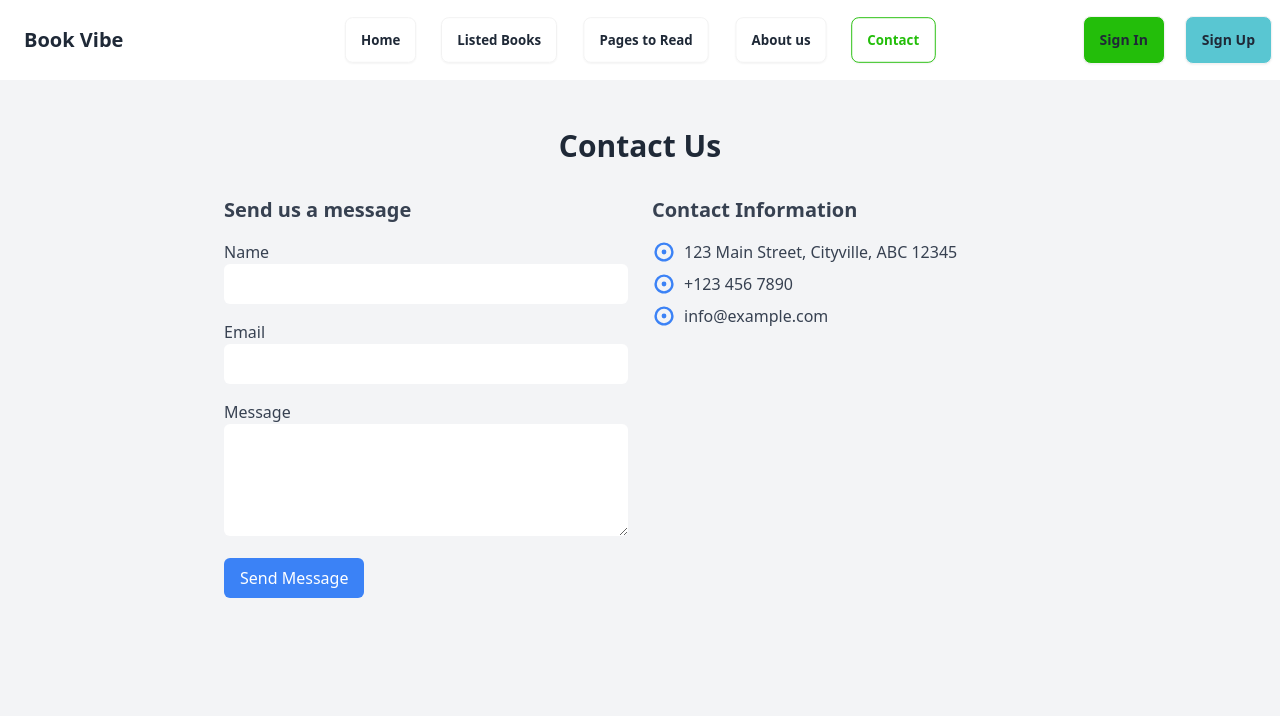
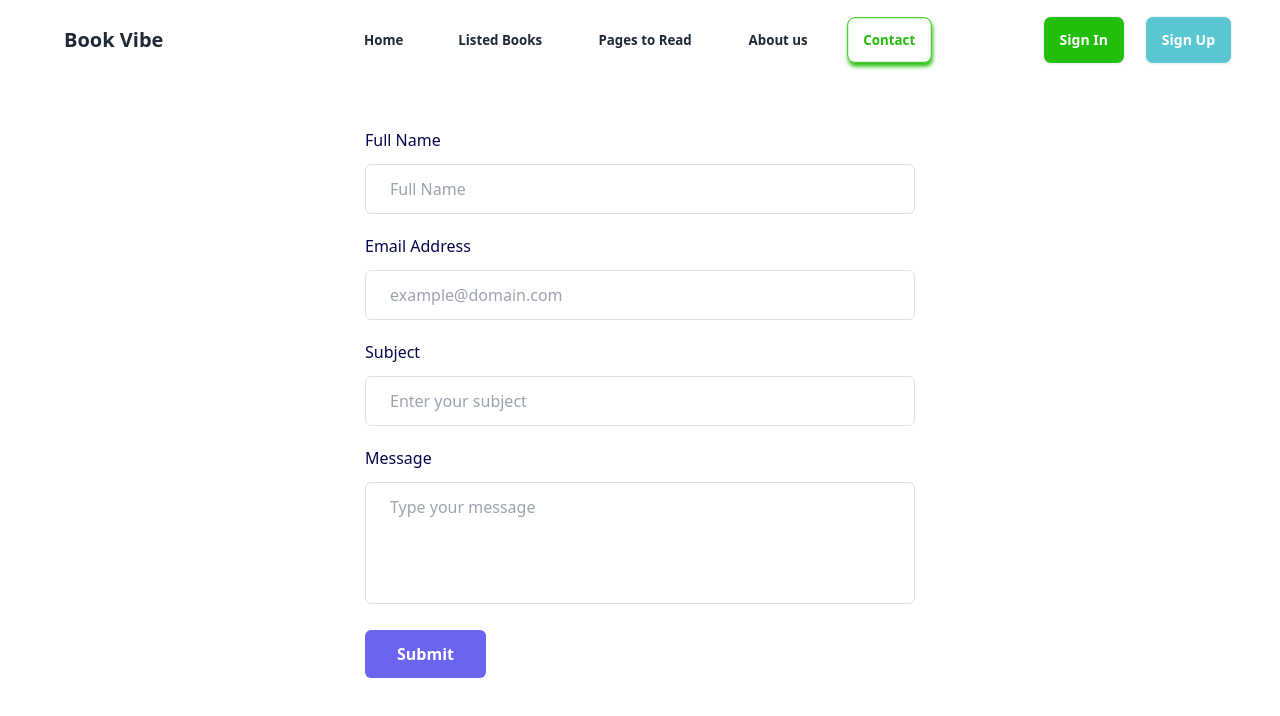
Before and after one commit to Tajbir23/assignment-8, a React (Vite) app: page /contact in a window 1280 px wide. Shown: the top 716 px of the page. Built offline with nearby package versions, Linux system fonts and the light colour scheme.

Commit message:
fix some design

```diff
--- a/package.json
+++ b/package.json
@@ -10,6 +10,7 @@
     "preview": "vite preview"
   },
   "dependencies": {
+    "@tailwindcss/forms": "^0.5.7",
     "react": "^18.2.0",
     "react-dom": "^18.2.0",
     "react-icons": "^5.0.1",
--- a/src/App.jsx
+++ b/src/App.jsx
@@ -3,10 +3,10 @@ import Navbar from "./components/Navbar";
 
 function App() {
   return (
-    <>
+    <div className="mx-10">
       <Navbar />
       <Outlet />
-    </>
+    </div>
   );
 }
 
--- a/src/components/Chart.jsx
+++ b/src/components/Chart.jsx
@@ -34,7 +34,7 @@ const Chart = () => {
 
       const colors = ['#0088FE', '#00C49F', '#FFBB28', '#FF8042', 'red', 'pink'];
   return (
-    <div className="overflow-auto">
+    <div className="overflow-auto flex items-center justify-center h-[calc(100vh-80px)]">
         {books ? <BarChart width={1500} height={500} data={books} margin={{top: 20, right: 30, left: 20, bottom: 5}}>
             <CartesianGrid strokeDasharray="3 3" />
             <XAxis dataKey="name" />
--- a/src/components/Navbar.jsx
+++ b/src/components/Navbar.jsx
@@ -48,25 +48,25 @@ const Navbar = () => {
         <div className="navbar-center hidden lg:flex">
           <ul className="menu menu-horizontal px-1 gap-5">
             <li>
-              <NavLink to='/' className='btn bg-transparent'>Home</NavLink>
+              <NavLink to='/' className='btn border-none shadow-none bg-transparent'>Home</NavLink>
             </li>
             <li>
-                <NavLink to='/listedbooks' className='btn bg-transparent'>Listed Books</NavLink>
+                <NavLink to='/listedbooks' className='btn border-none shadow-none bg-transparent'>Listed Books</NavLink>
             </li>
             <li>
-              <NavLink to='/pagetoread' className='btn bg-transparent'>Pages to Read</NavLink>
+              <NavLink to='/pagetoread' className='btn border-none shadow-none bg-transparent'>Pages to Read</NavLink>
             </li>
             <li>
-                <NavLink to='/about' className='btn bg-transparent'>About us</NavLink>
+                <NavLink to='/about' className='btn border-none shadow-none bg-transparent'>About us</NavLink>
             </li>
             <li>
-                <NavLink to='/contact' className='btn bg-transparent'> Contact</NavLink>
+                <NavLink to='/contact' className='btn border-none shadow-none bg-transparent'> Contact</NavLink>
             </li>
           </ul>
         </div>
         <div className="navbar-end gap-5">
-          <a className="btn bg-[#23BE0A] hover:bg-transparent">Sign In</a>
-          <a className="btn bg-[#59C6D2] hover:bg-transparent">Sign Up</a>
+          <a className="btn bg-[#23BE0A] hover:bg-transparent text-white hover:text-black">Sign In</a>
+          <a className="btn bg-[#59C6D2] hover:bg-transparent text-white hover:text-black">Sign Up</a>
         </div>
       </div>
   )
--- a/src/components/style.css
+++ b/src/components/style.css
@@ -2,4 +2,6 @@ li .active {
   border: 1px solid rgb(35, 190, 10);
   border-radius: 8px;
   color: #23BE0A;
+  box-shadow: 1px 4px 5px 0px #23BE0A;
+  transition-duration: 500ms;
 }
--- a/src/pages/About.jsx
+++ b/src/pages/About.jsx
@@ -1,6 +1,4 @@
 // AboutUsSection.js
-
-import React from 'react';
 
 const AboutUsSection = () => {
     return (
@@ -8,7 +6,7 @@ const AboutUsSection = () => {
             <div className="container mx-auto px-4">
                 <div className="flex flex-col lg:flex-row">
                     <div className="lg:w-1/2">
-                        <img src="https://static.toiimg.com/photo/105046079.cms" alt="Team" className="w-full rounded-lg shadow-lg" />
+                        <img src="https://static.toiimg.com/photo/105046079.cms" alt="Team" className="w-full sm:h-max rounded-lg shadow-lg" />
                     </div>
                     <div className="lg:w-1/2 lg:pl-12 mt-6 lg:mt-0">
                         <h2 className="text-4xl lg:text-5xl font-semibold text-gray-800 mb-6">Welcome to Our World</h2>
--- a/src/pages/Contact.jsx
+++ b/src/pages/Contact.jsx
@@ -2,55 +2,81 @@
 
 const Contact = () => {
   return (
-    <section className="bg-gray-100 h-screen py-12">
-      <div className="max-w-4xl mx-auto px-4 sm:px-6 lg:px-8">
-        <h2 className="text-3xl font-bold text-center text-gray-800 mb-8">Contact Us</h2>
-        <div className="grid grid-cols-1 md:grid-cols-2 gap-6">
-          <div>
-            <h3 className="text-xl font-semibold text-gray-700 mb-4">Send us a message</h3>
-            <form>
-              <div className="mb-4">
-                <label htmlFor="name" className="block text-gray-700">Name</label>
-                <input type="text" id="name" name="name" className="w-full border-gray-300 rounded-md px-4 py-2 focus:outline-none focus:border-blue-400" />
-              </div>
-              <div className="mb-4">
-                <label htmlFor="email" className="block text-gray-700">Email</label>
-                <input type="email" id="email" name="email" className="w-full border-gray-300 rounded-md px-4 py-2 focus:outline-none focus:border-blue-400" />
-              </div>
-              <div className="mb-4">
-                <label htmlFor="message" className="block text-gray-700">Message</label>
-                <textarea id="message" name="message" rows="4" className="w-full border-gray-300 rounded-md px-4 py-2 focus:outline-none focus:border-blue-400"></textarea>
-              </div>
-              <button type="submit" className="bg-blue-500 text-white py-2 px-4 rounded-md hover:bg-blue-600 transition duration-300">Send Message</button>
-            </form>
-          </div>
-          <div>
-            <h3 className="text-xl font-semibold text-gray-700 mb-4">Contact Information</h3>
-            <div className="flex items-center mb-2">
-              <svg xmlns="http://www.w3.org/2000/svg" className="h-6 w-6 mr-2 text-blue-500" viewBox="0 0 20 20" fill="currentColor">
-                <path fillRule="evenodd" d="M10 2a8 8 0 00-8 8c0 4.418 3.582 8 8 8s8-3.582 8-8a8 8 0 00-8-8zm0 14a6 6 0 110-12 6 6 0 010 12z" clipRule="evenodd" />
-                <path d="M10 8a2 2 0 100 4 2 2 0 000-4z" />
-              </svg>
-              <span className="text-gray-700">123 Main Street, Cityville, ABC 12345</span>
-            </div>
-            <div className="flex items-center mb-2">
-              <svg xmlns="http://www.w3.org/2000/svg" className="h-6 w-6 mr-2 text-blue-500" viewBox="0 0 20 20" fill="currentColor">
-                <path fillRule="evenodd" d="M10 2a8 8 0 00-8 8c0 4.418 3.582 8 8 8s8-3.582 8-8a8 8 0 00-8-8zm0 14a6 6 0 110-12 6 6 0 010 12z" clipRule="evenodd" />
-                <path d="M10 8a2 2 0 100 4 2 2 0 000-4z" />
-              </svg>
-              <span className="text-gray-700">+123 456 7890</span>
-            </div>
-            <div className="flex items-center">
-              <svg xmlns="http://www.w3.org/2000/svg" className="h-6 w-6 mr-2 text-blue-500" viewBox="0 0 20 20" fill="currentColor">
-                <path fillRule="evenodd" d="M10 2a8 8 0 00-8 8c0 4.418 3.582 8 8 8s8-3.582 8-8a8 8 0 00-8-8zm0 14a6 6 0 110-12 6 6 0 010 12z" clipRule="evenodd" />
-                <path d="M10 8a2 2 0 100 4 2 2 0 000-4z" />
-              </svg>
-              <span className="text-gray-700">info@example.com</span>
-            </div>
-          </div>
-        </div>
+
+<div className="flex items-center justify-center p-12">
+
+  <div className="mx-auto w-full max-w-[550px]">
+    <form action="https://formbold.com/s/FORM_ID" method="POST">
+      <div className="mb-5">
+        <label
+          for="name"
+          className="mb-3 block text-base font-medium text-[#07074D]"
+        >
+          Full Name
+        </label>
+        <input
+          type="text"
+          name="name"
+          id="name"
+          placeholder="Full Name"
+          className="w-full rounded-md border border-[#e0e0e0] bg-white py-3 px-6 text-base font-medium text-[#6B7280] outline-none focus:border-[#6A64F1] focus:shadow-md"
+        />
       </div>
-    </section>
+      <div className="mb-5">
+        <label
+          for="email"
+          className="mb-3 block text-base font-medium text-[#07074D]"
+        >
+          Email Address
+        </label>
+        <input
+          type="email"
+          name="email"
+          id="email"
+          placeholder="example@domain.com"
+          className="w-full rounded-md border border-[#e0e0e0] bg-white py-3 px-6 text-base font-medium text-[#6B7280] outline-none focus:border-[#6A64F1] focus:shadow-md"
+        />
+      </div>
+      <div class="mb-5">
+        <label
+          for="subject"
+          className="mb-3 block text-base font-medium text-[#07074D]"
+        >
+          Subject
+        </label>
+        <input
+          type="text"
+          name="subject"
+          id="subject"
+          placeholder="Enter your subject"
+          className="w-full rounded-md border border-[#e0e0e0] bg-white py-3 px-6 text-base font-medium text-[#6B7280] outline-none focus:border-[#6A64F1] focus:shadow-md"
+        />
+      </div>
+      <div className="mb-5">
+        <label
+          for="message"
+          className="mb-3 block text-base font-medium text-[#07074D]"
+        >
+          Message
+        </label>
+        <textarea
+          rows="4"
+          name="message"
+          id="message"
+          placeholder="Type your message"
+          className="w-full resize-none rounded-md border border-[#e0e0e0] bg-white py-3 px-6 text-base font-medium text-[#6B7280] outline-none focus:border-[#6A64F1] focus:shadow-md"
+        ></textarea>
+      </div>
+      <div>
+        <button
+          className="hover:shadow-form rounded-md bg-[#6A64F1] py-3 px-8 text-base font-semibold text-white outline-none"
+        >
+          Submit
+        </button>
+      </div>
+    </form>
+  </div>
+</div>
   );
 };
 
--- a/src/pages/Home.jsx
+++ b/src/pages/Home.jsx
@@ -4,7 +4,7 @@ import Hero from "../components/Hero"
 
 const Home = () => {
   return (
-    <div className="mx-6 my-8">
+    <div className=" my-8">
         <Hero />
         <Books />
     </div>
--- a/src/pages/ListedBooks.jsx
+++ b/src/pages/ListedBooks.jsx
@@ -5,7 +5,6 @@ import WishlistBook from "../components/WishlistBook";
 const listedBooks = () => {
   const [sortId, setSortId] = useState("");
   const [tab, setTab] = useState('read')
-  console.log(sortId);
   return (
     <div className="mx-6">
       <h1 className="p-5  rounded-xl bg-[#1313130D] font-bold text-3xl text-center">
@@ -14,9 +13,9 @@ const listedBooks = () => {
       <div className=" my-10 flex items-center justify-center">
         <select className="bg-[#23BE0A] p-3 rounded-xl outline-none hover:bg-transparent" onChange={(e) => setSortId(e.target.value)}>
           <option value='' >Sort</option>
-          <option value="page">Total page</option>
+          <option value="totalPages">Total page</option>
           <option value="rating">Rating</option>
-          <option value="year">Publishing year</option>
+          <option value="yearOfPublishing">Publishing year</option>
         </select>
       </div>
 
```
Also changed, not shown: src/components/ReadBook.jsx (+1 -22 lines), 1 other file (tests, documents, lock files or other folders).
